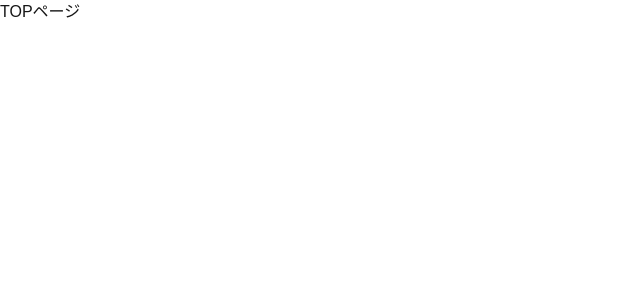
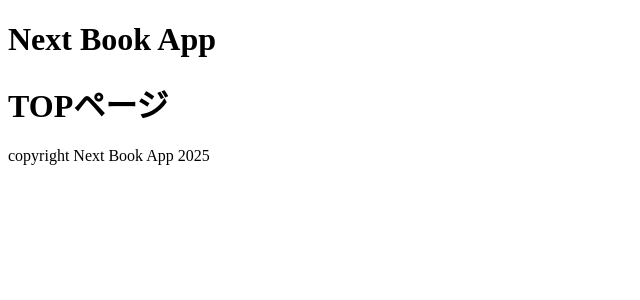
Before and after one commit to ryuma-murakami/next-book-app, a Next.js app: page / in a window 1280 px wide. Shown: the top 300 px of the page, without its empty margins (0-640 px from the left). Built offline with nearby package versions, Linux system fonts and the light colour scheme.

Commit message:
feat: add layout component

```diff
--- a/app/layout.tsx
+++ b/app/layout.tsx
@@ -1,34 +1,21 @@
-import type { Metadata } from 'next';
-import { Geist, Geist_Mono } from 'next/font/google';
-import './globals.css';
+import { ReactNode } from 'react';
 
-const geistSans = Geist({
-  variable: '--font-geist-sans',
-  subsets: ['latin'],
-});
-
-const geistMono = Geist_Mono({
-  variable: '--font-geist-mono',
-  subsets: ['latin'],
-});
-
-export const metadata: Metadata = {
-  title: 'Create Next App',
-  description: 'Generated by create next app',
+type RootLayoutProps = {
+  children: ReactNode;
 };
 
-export default function RootLayout({
-  children,
-}: Readonly<{
-  children: React.ReactNode;
-}>) {
+const RootLayout = ({ children }: RootLayoutProps) => {
   return (
-    <html lang="en">
-      <body
-        className={`${geistSans.variable} ${geistMono.variable} antialiased`}
-      >
+    <html lang="ja">
+      <body>
+        <header>
+          <h1>Next Book App</h1>
+        </header>
         {children}
+        <footer>copyright Next Book App 2025</footer>
       </body>
     </html>
   );
-}
+};
+
+export default RootLayout;
```
Also changed, not shown: app/foo/layout.tsx (added, +18 -0 lines).
